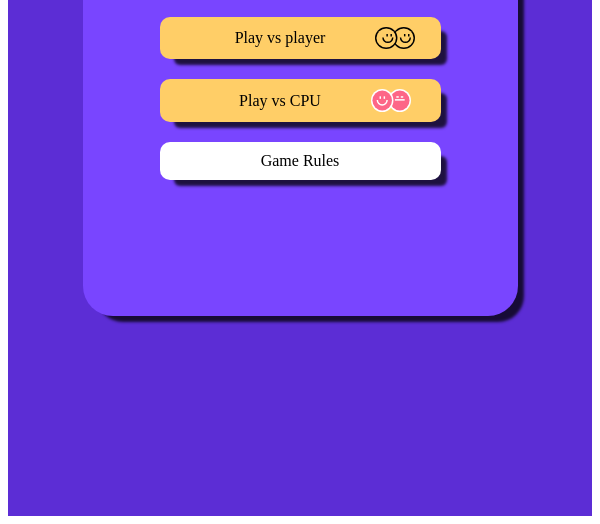
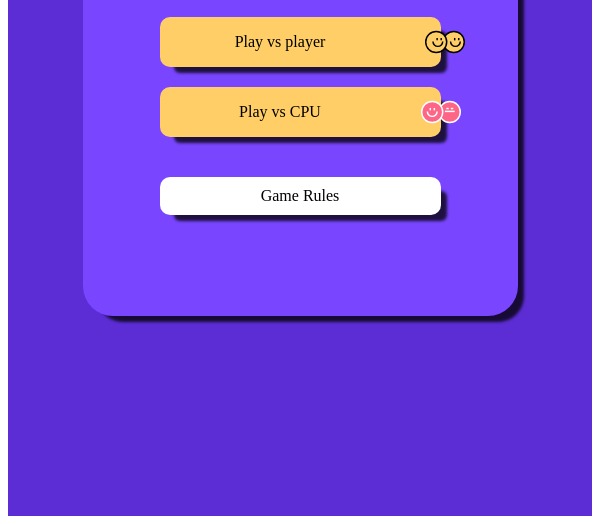
Before and after one commit to corentinnys/puissance4, a plain HTML site: page index.html in a window 600 px wide. Shown: the part 292-816 px from the top of the page. Drawn offline with Linux system fonts and the light colour scheme.

Commit message:
mise en place du menu pour mobile

```diff
--- a/index.html
+++ b/index.html
@@ -8,69 +8,127 @@
 
   <title>Frontend Mentor | Connect Four game</title>
   <style>
-    .darkPurple{
+    .darkPurple {
       background: #5c2dd5;
       height: 800px;
       width: 100%;
     }
-    .rounded {
-      background: #7945ff;
-      border-radius: 30px;
-      height: 480px;
-      width: 435px;
-      margin: auto ;
-      position: relative;
-      top: 15%;
-      -webkit-box-shadow: 10px 10px 3px -4px rgba(0,0,0,0.75);
-      -moz-box-shadow: 10px 10px 3px -4px rgba(0,0,0,0.75);
-      box-shadow: 10px 10px 3px -4px rgba(0,0,0,0.75);
-    }
-    .box-rounded
-    {
-      padding: 10px;
-      -webkit-box-shadow: 10px 10px 3px -4px rgba(0,0,0,0.75);
-      -moz-box-shadow: 10px 10px 3px -4px rgba(0,0,0,0.75);
-      box-shadow: 10px 10px 3px -4px rgba(0,0,0,0.75);
-      border-radius: 10px;
-      margin-top:30px ;
-      margin-bottom:30px ;
-      margin: auto;
-    }
-    .bg-yellow{
+    .bg-yellow {
       background: #ffce67;
       display: flex;
       align-items: center;
       justify-content: center;
       margin-top: 20px;
     }
-    .bg-white{
+
+
+    @media  screen and (max-width: 600px)
+    {
+      .bg-white {
+        background: white;
+        display: flex;
+        align-items: center;
+        justify-content: center;
+        position: relative;
+        top: 20px;
+        padding: 5px;
+
+      }
+      .box-rounded {
+        padding: 10px;
+        -webkit-box-shadow: 10px 10px 3px -4px rgba(0, 0, 0, 0.75);
+        -moz-box-shadow: 10px 10px 3px -4px rgba(0, 0, 0, 0.75);
+        box-shadow: 10px 10px 3px -4px rgba(0, 0, 0, 0.75);
+        border-radius: 10px;
+        margin-top: 30px;
+        margin-bottom: 30px;
+
+      }
+      .logo {
+        display: flex;
+        align-items: center;
+        justify-content: center;
+        padding: 50px;
+      }
+      .w-75 {
+        width: 90%;
+      margin: auto;
+      }
+      .bg-yellow {
+        background: #ffce67;
+        display: flex;
+        align-items: center;
+        justify-content: center;
+        margin-top: 20px;
+      }
+      .box-rounded>img
+      {
+        position: relative;
+        left:100px;
+        height: 30px;
+      }
+    }
+    @media screen and (min-width: 600px) {
+
+      .rounded {
+        background: #7945ff;
+        border-radius: 30px;
+        height: 480px;
+        width: 435px;
+        margin: auto;
+        position: relative;
+        top: 15%;
+        -webkit-box-shadow: 10px 10px 3px -4px rgba(0, 0, 0, 0.75);
+        -moz-box-shadow: 10px 10px 3px -4px rgba(0, 0, 0, 0.75);
+        box-shadow: 10px 10px 3px -4px rgba(0, 0, 0, 0.75);
+      }
+      .box-rounded {
+        padding: 10px;
+        -webkit-box-shadow: 10px 10px 3px -4px rgba(0, 0, 0, 0.75);
+        -moz-box-shadow: 10px 10px 3px -4px rgba(0, 0, 0, 0.75);
+        box-shadow: 10px 10px 3px -4px rgba(0, 0, 0, 0.75);
+        border-radius: 10px;
+        margin-top: 30px;
+        margin-bottom: 30px;
+        margin: auto;
+      }
+
+      .bg-yellow {
+        background: #ffce67;
+        display: flex;
+        align-items: center;
+        justify-content: center;
+        margin-top: 20px;
+      }
+
+      .bg-white {
         background: white;
         display: flex;
         align-items: center;
         justify-content: center;
         margin-top: 20px;
       }
-    .w-75
-    {
+
+      .w-75 {
         width: 60%;
 
       }
-    .img{
+
+      .img {
         width: 40px;
         position: relative;
         left: 50px;
       }
-    .logo
-    {
+
+      .logo {
         display: flex;
         align-items: center;
         justify-content: center;
         padding: 50px;
+      }
+      }
 
 
-
-
-    }
   </style>
 </head>
 <body>
```
Lines whose indentation alone changed are shown as unchanged.
